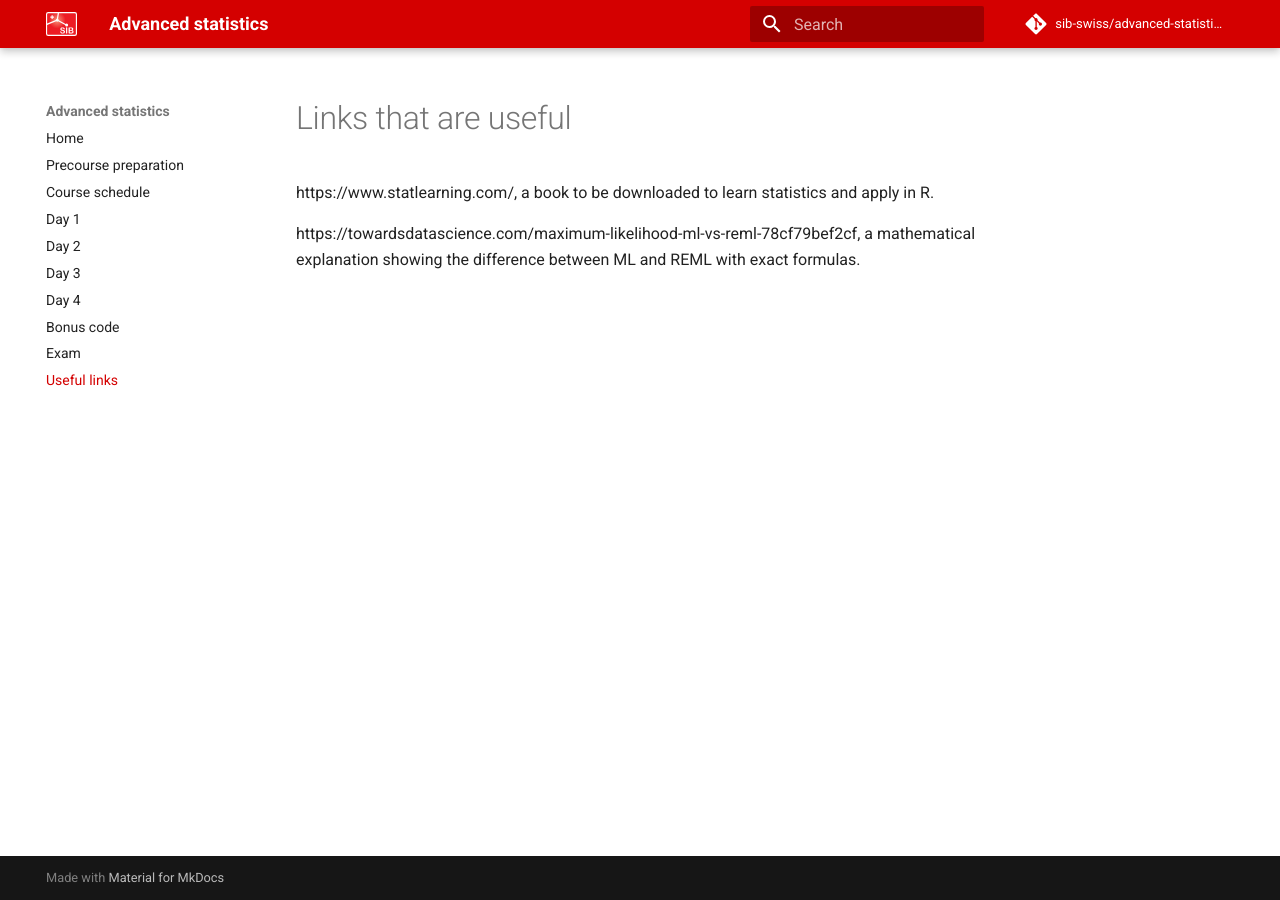
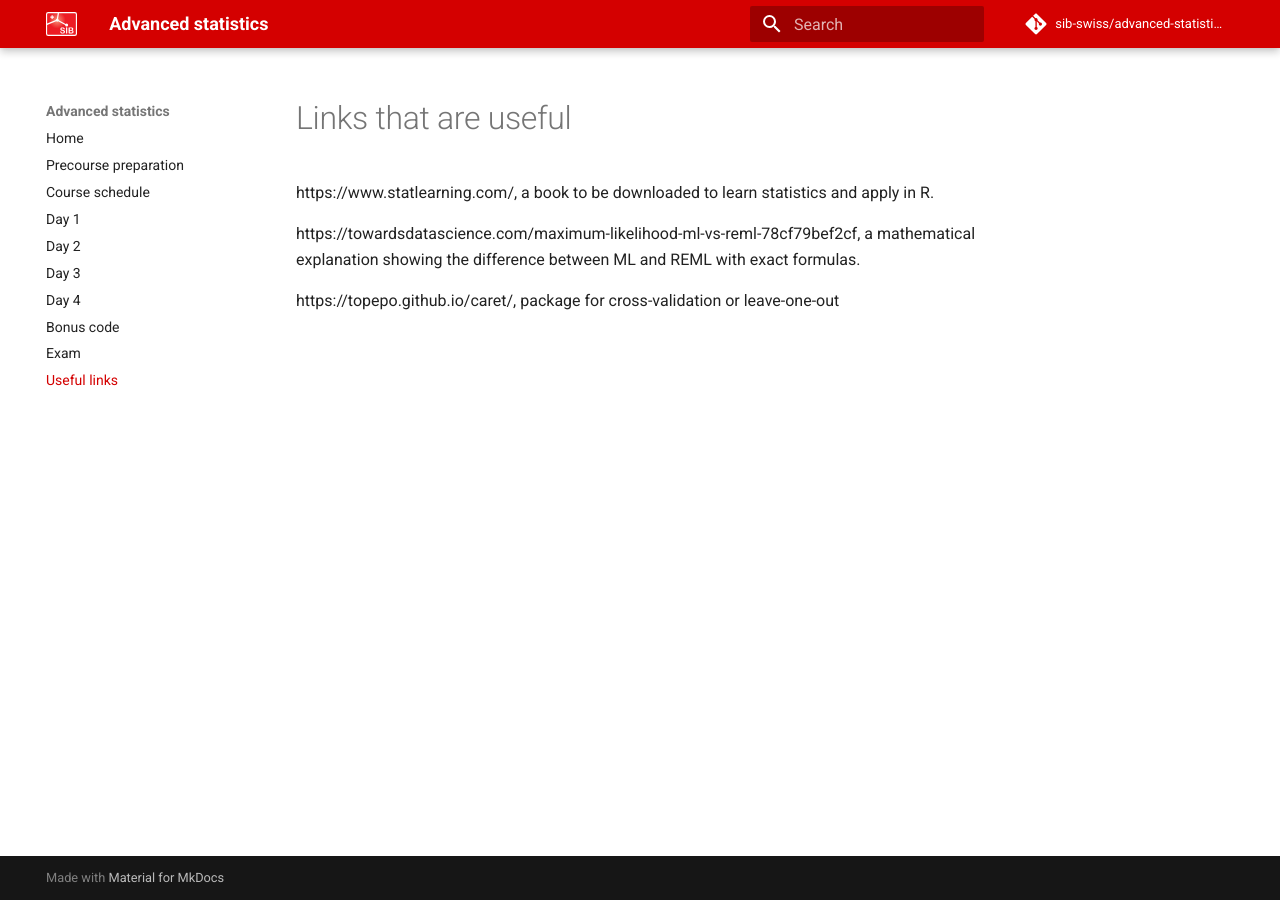
Before and after one commit to sib-swiss/advanced-statistics, an MkDocs documentation site: the page built from docs/links.md, in a window 1280 px wide. Built offline with MkDocs 1.6.1 and Material for MkDocs 9.7.7, drawn with Linux system fonts in a browser that asks for light colours; comment, search, counter and statistics services are not loaded.

Commit message:
useful links 2

```diff
--- a/docs/links.md
+++ b/docs/links.md
@@ -2,3 +2,5 @@
 https://www.statlearning.com/, a book to be downloaded to learn statistics and apply in R.
 
 https://towardsdatascience.com/maximum-likelihood-ml-vs-reml-78cf79bef2cf, a mathematical explanation showing the difference between ML and REML with exact formulas.
+
+https://topepo.github.io/caret/, package for cross-validation or leave-one-out
```
